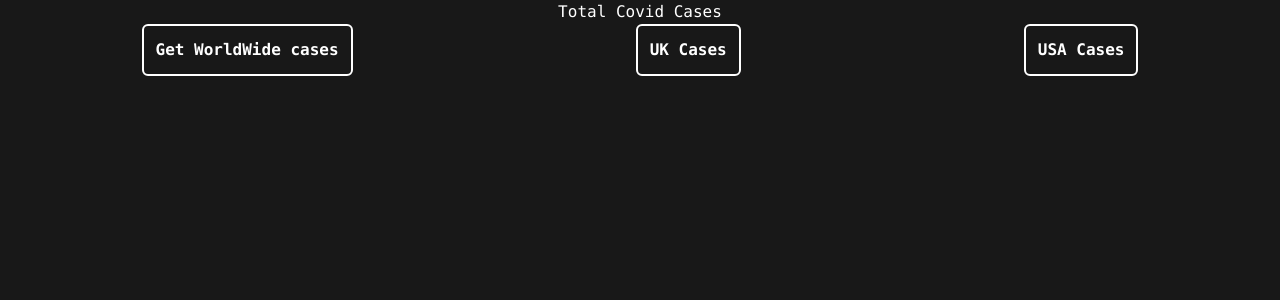
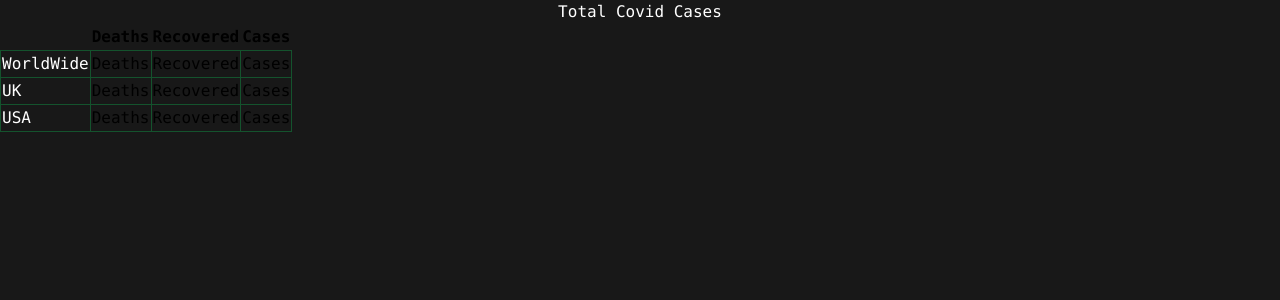
Before and after one commit to Killdroid2342/covid-tracker, a React (Vite) app: page / in a window 1280 px wide. Shown: the top 300 px of the page. Built offline with nearby package versions, Linux system fonts and the light colour scheme.

Commit message:
making table

```diff
--- a/src/App.tsx
+++ b/src/App.tsx
@@ -26,6 +26,7 @@ const App: React.FC = () => {
       })
       .then((data) => {
         setTotal(data);
+        console.log(data);
       });
   };
 
@@ -33,35 +34,58 @@ const App: React.FC = () => {
     <>
       <h1 className='text-center text-white'>Total Covid Cases</h1>
       <div>
-        <div className='flex flex-row'>
-          <p
-            className='cursor-pointer border-2 border-white bg-transparent text-white placeholder-white rounded-md text-center p-3 font-bold m-auto flex flex-col'
+        <table>
+          <tbody>
+            <tr>
+              <th></th>
+              <th>Deaths</th>
+              <th>Recovered</th>
+              <th>Cases</th>
+            </tr>
+            <tr>
+              <td
+                className='border border-green-900 cursor-pointer text-white'
                 onClick={() => {
                   setIsModalOpen(true);
                   fetchData('worldwide');
                 }}
               >
-            Get WorldWide cases
-          </p>
-          <p
-            className='cursor-pointer border-2 border-white bg-transparent text-white placeholder-white rounded-md text-center p-3 font-bold m-auto flex flex-col'
+                WorldWide
+              </td>
+              <td className='border border-green-900'>Deaths</td>
+              <td className='border border-green-900'>Recovered</td>
+              <td className='border border-green-900'>Cases</td>
+            </tr>
+            <tr>
+              <td
+                className='border border-green-900 cursor-pointer text-white'
                 onClick={() => {
                   setIsModalOpen(true);
                   fetchData('uk');
                 }}
               >
-            UK Cases
-          </p>
-          <p
-            className='cursor-pointer border-2 border-white bg-transparent text-white placeholder-white rounded-md text-center p-3 font-bold m-auto flex flex-col'
+                UK
+              </td>
+              <td className='border border-green-900'>Deaths</td>
+              <td className='border border-green-900'>Recovered</td>
+              <td className='border border-green-900'>Cases</td>
+            </tr>
+            <tr>
+              <td
+                className='border border-green-900 cursor-pointer text-white'
                 onClick={() => {
                   setIsModalOpen(true);
                   fetchData('usa');
                 }}
               >
-            USA Cases
-          </p>
-        </div>
+                USA
+              </td>
+              <td className='border border-green-900'>Deaths</td>
+              <td className='border border-green-900'>Recovered</td>
+              <td className='border border-green-900'>Cases</td>
+            </tr>
+          </tbody>
+        </table>
         {isModalOpen && (
           <div className='modal'>
             <div className='text-center border-2 border-white'>
--- a/src/components/PieChart.tsx
+++ /dev/null
@@ -1,7 +0,0 @@
-import React from 'react';
-
-const PieChart = () => {
-  return <div></div>;
-};
-
-export default PieChart;
```
Lines whose indentation alone changed are shown as unchanged.
